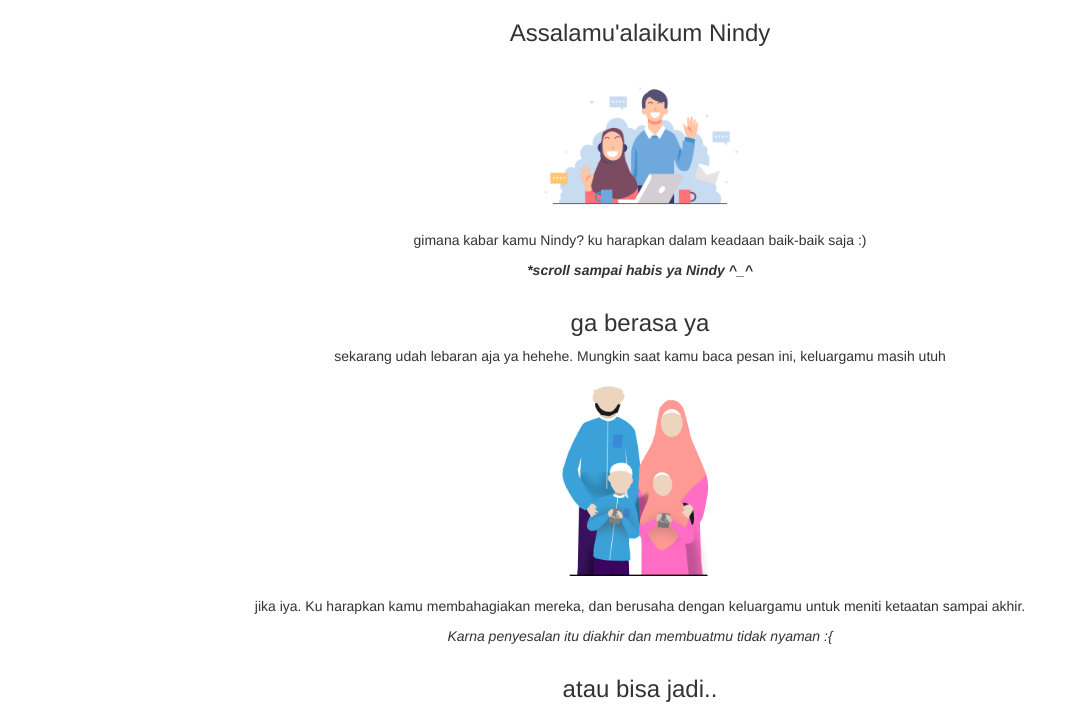
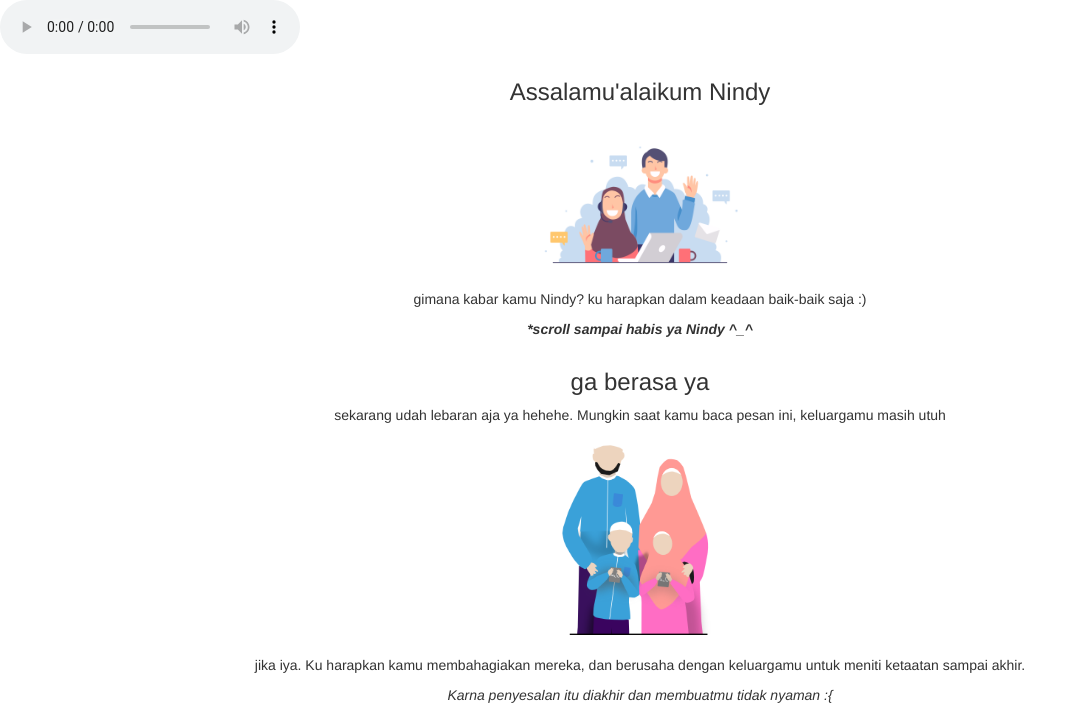
Before and after one commit to abdul-rohman-lab/abdul987a.github.io, a plain HTML site: page index.html in a window 1280 px wide. Shown: the top 710 px of the page, without its empty margins (0-1087 px from the left). Drawn offline with nearby package versions, Linux system fonts and the light colour scheme.

Commit message:
first commit

```diff
--- a/index.html
+++ b/index.html
@@ -20,7 +20,7 @@
   </head>
   <body>
     <!-- Audio -->
-    <audio src="/audio/audio.mp3" autoplay type="audio/mpeg">“Gagal memutar lagu”</audio>
+    <audio src="/audio/audio.mp3" autoplay controls type="audio/mpeg">“Gagal memutar lagu”</audio>
     <!-- Akhir Audio -->
 
     <!-- Bagian Salam -->
```
